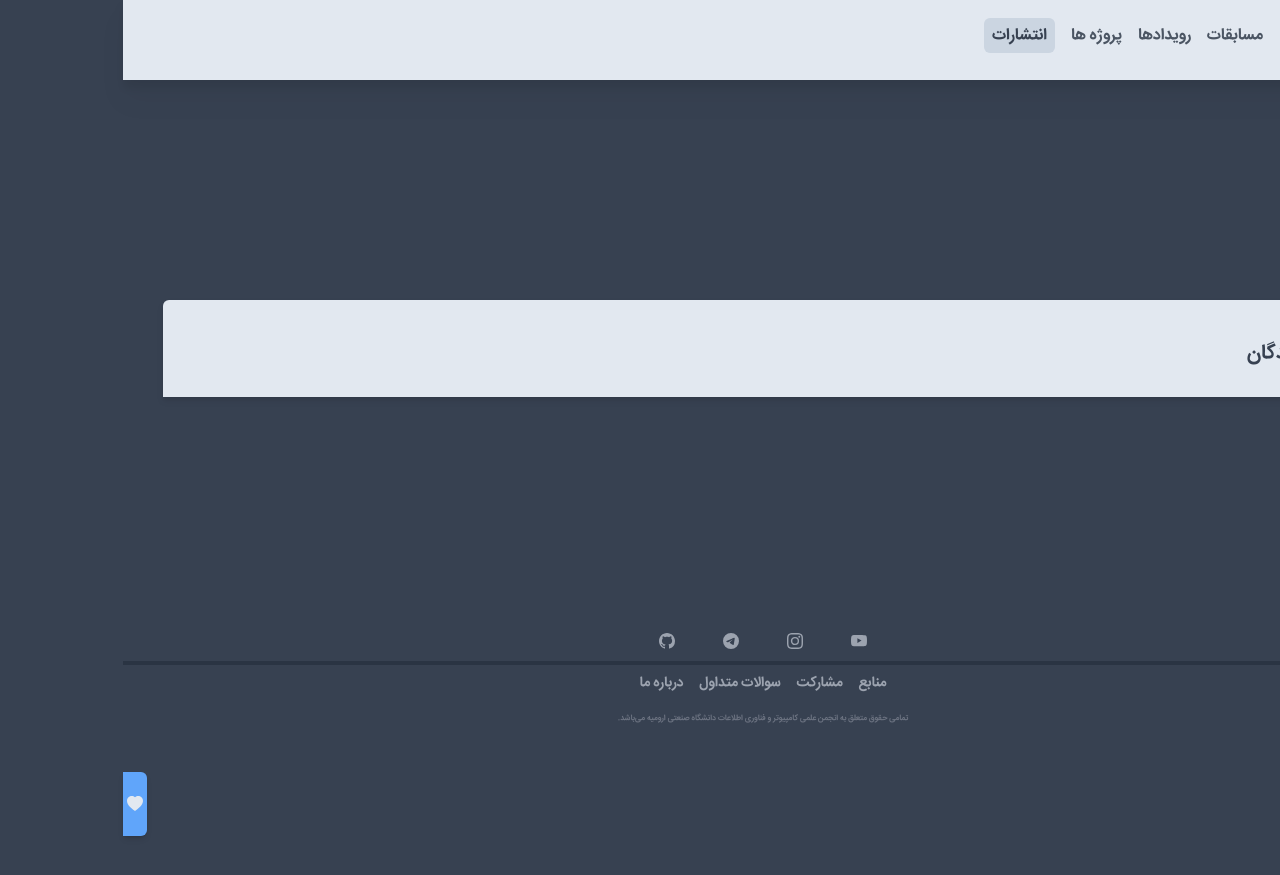
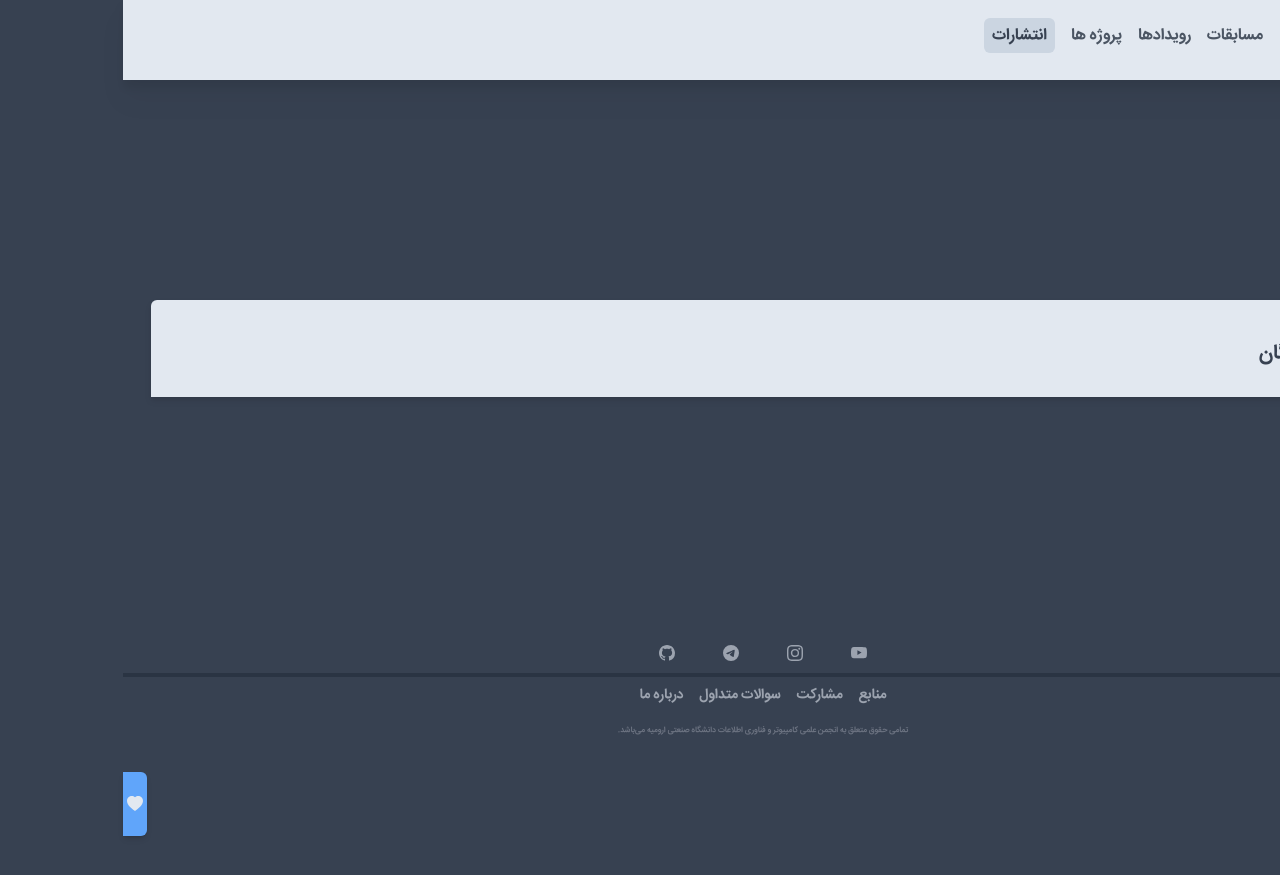
Before and after one commit to codegeeks-ir/codegeeks-ir, a Jekyll site: the page built from blog.html, in a window 1280 px wide. Shown: the top 875 px of the page. Built offline with Jekyll 4.4.1, drawn with Linux system fonts in a browser that asks for light colours.

Commit message:
Fix horizontal margin issues

```diff
--- a/assets/css/input.css
+++ b/assets/css/input.css
@@ -29,7 +29,7 @@
         @apply w-full h-auto
         bg-slate-200
         rounded-t-md
-        p-0 mt-3 mb-3
+        p-0 mb-6
         border-solid border-4 border-b-0 border-slate-200
         drop-shadow-md;
     }
@@ -294,4 +294,4 @@ footer a svg path { @apply fill-gray-400 !important; }
 
 /* Other styles */
 .card-button a { @apply btn-primary rounded-xl rounded-b-none py-0 px-3 mb-0; }
-.collection-container { @apply flex flex-col items-center w-full mx-3; }
+.collection-container { @apply flex flex-col items-center w-full; }
--- a/faqs.html
+++ b/faqs.html
@@ -1,7 +1,7 @@
 ---
 title: "سوالات متداول"
 ---
-<div class="flex flex-col items-center w-full mx-1">
+<div class="flex flex-col items-center w-full">
     {% for faq in site.faqs %}
     <div class="card">
         <div class="card-body">
```
Also changed, not shown: assets/css/output.css, index.html (line endings or trailing spaces).
